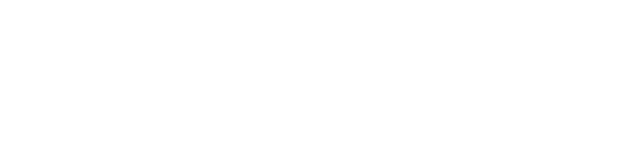
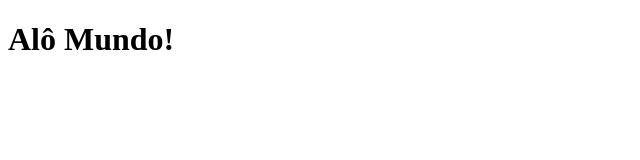
Before and after one commit to luizdeoliveiracascardo/projeto-social, a plain HTML site: page index.html in a window 1280 px wide. Shown: the whole page, without its empty margins (0-640 px from the left). Drawn offline with Linux system fonts and the light colour scheme.

Commit message:
Update index.html

```diff
--- a/index.html
+++ b/index.html
@@ -7,6 +7,6 @@
     <title>Projeto Redes Sociais</title>
 </head>
 <body>
-
+    <h1>Alô Mundo!</h1>
 </body>
 </html>
```
